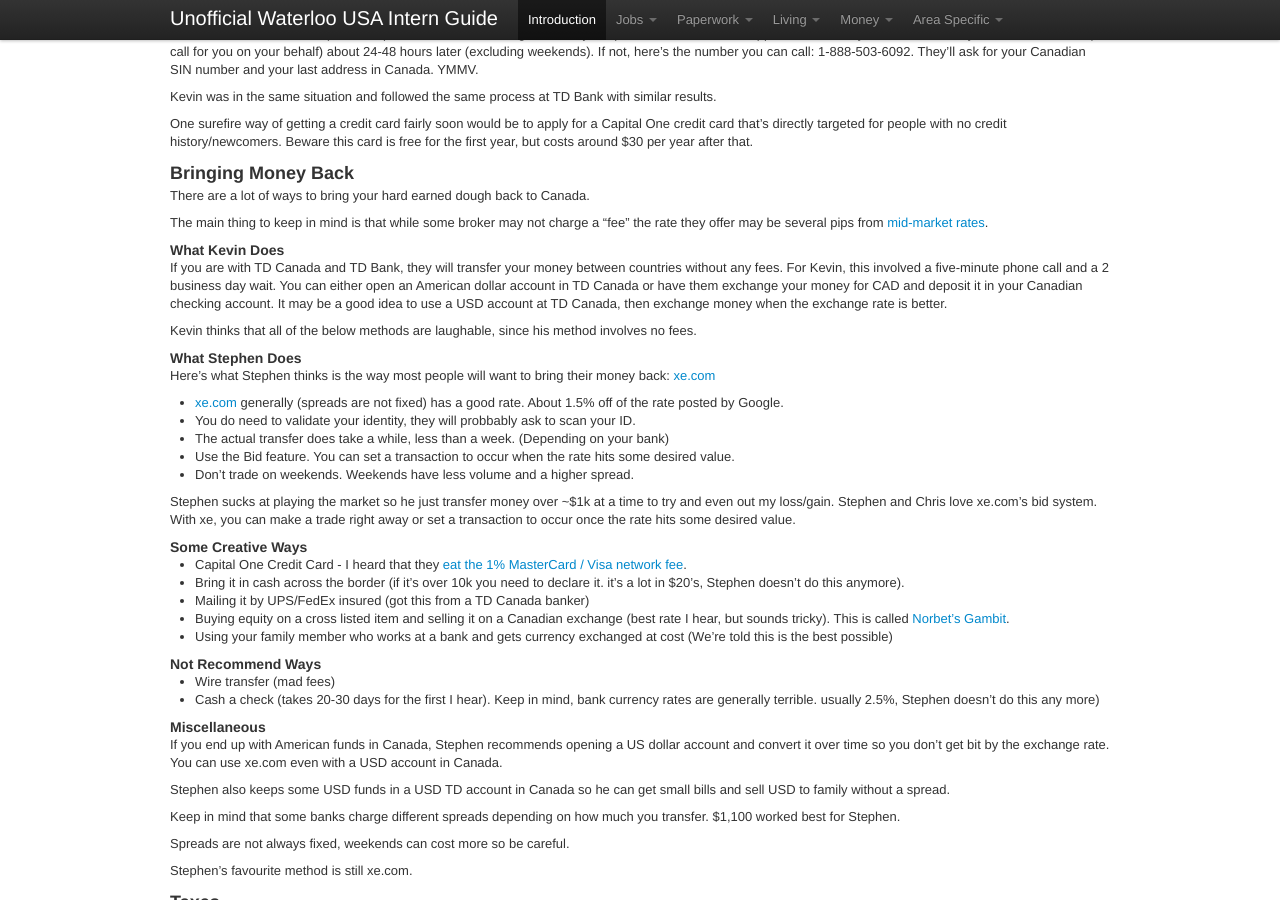
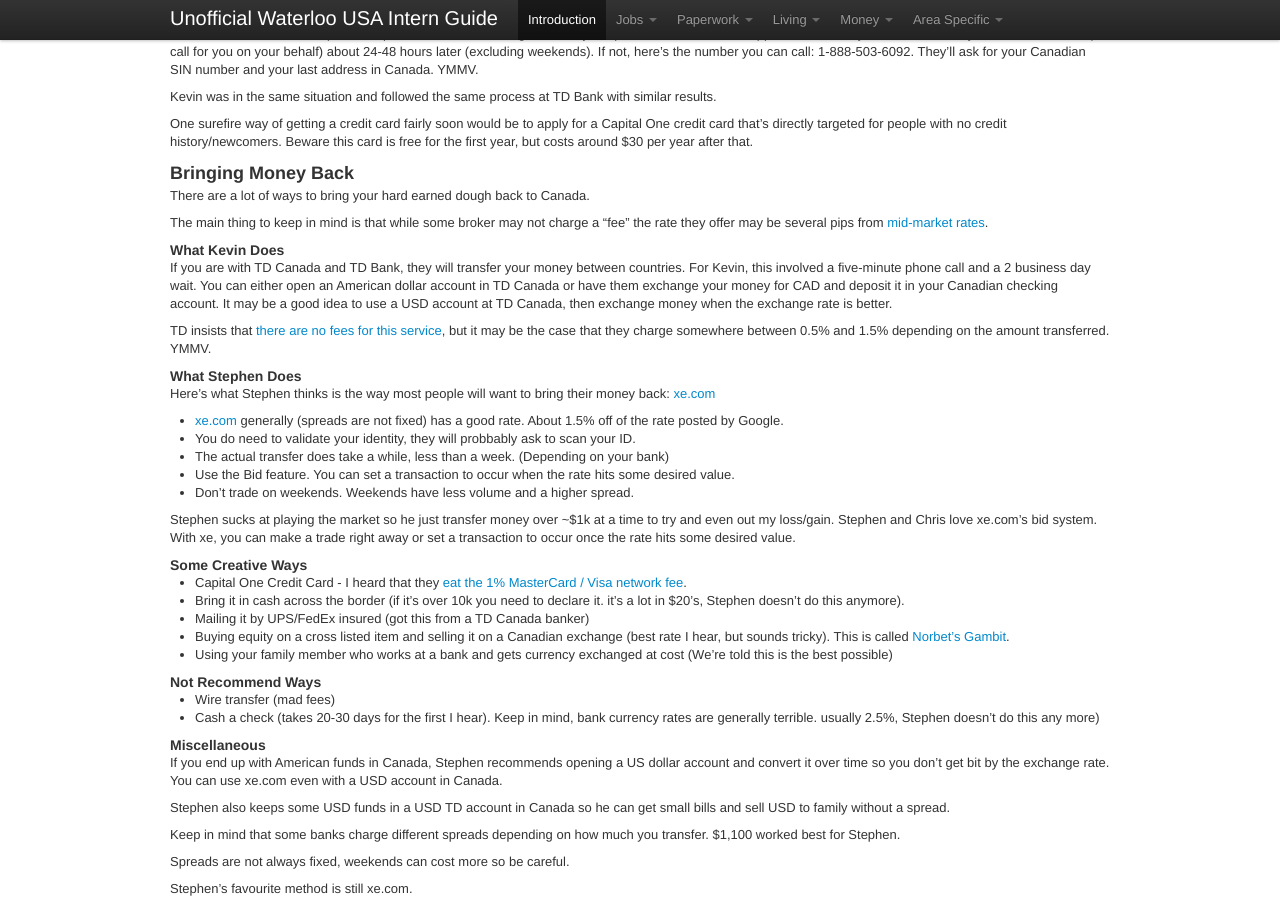
Before and after one commit to sholiday/Unofficial-Waterloo-USA-Intern-Guide, a Jekyll site: the page built from index.markdown, in a window 1280 px wide and 900 px high, scrolled down 6220 px. Built offline with Jekyll 4.4.1, drawn with Linux system fonts in a browser that asks for light colours; nearby versions of some CDN libraries; Markdown is read by kramdown in place of the engine named in the settings.

Commit message:
Updated cross-border banking info

```diff
--- a/index.markdown
+++ b/index.markdown
@@ -538,9 +538,9 @@ The main thing to keep in mind is that while some broker may not charge a "fee"
 offer may be several pips from [mid-market rates](http://www.xe.com/faq/rates_buyorsellrates.php).
 
 #### What Kevin Does
-If you are with TD Canada and TD Bank, they will transfer your money between countries without any fees. For Kevin, this involved a five-minute phone call and a 2 business day wait. You can either open an American dollar account in TD Canada or have them exchange your money for CAD and deposit it in your Canadian checking account. It may be a good idea to use a USD account at TD Canada, then exchange money when the exchange rate is better.
+If you are with TD Canada and TD Bank, they will transfer your money between countries. For Kevin, this involved a five-minute phone call and a 2 business day wait. You can either open an American dollar account in TD Canada or have them exchange your money for CAD and deposit it in your Canadian checking account. It may be a good idea to use a USD account at TD Canada, then exchange money when the exchange rate is better.
 
-Kevin thinks that all of the below methods are laughable, since his method involves no fees.
+TD insists that [there are no fees for this service](http://www.tdbank.com/personal/cross-border-banking.html), but it may be the case that they charge somewhere between 0.5% and 1.5% depending on the amount transferred. YMMV.
 
 #### What Stephen Does
 Here's what Stephen thinks is the way most people will want to bring their money back: [xe.com](xe.com)
```
